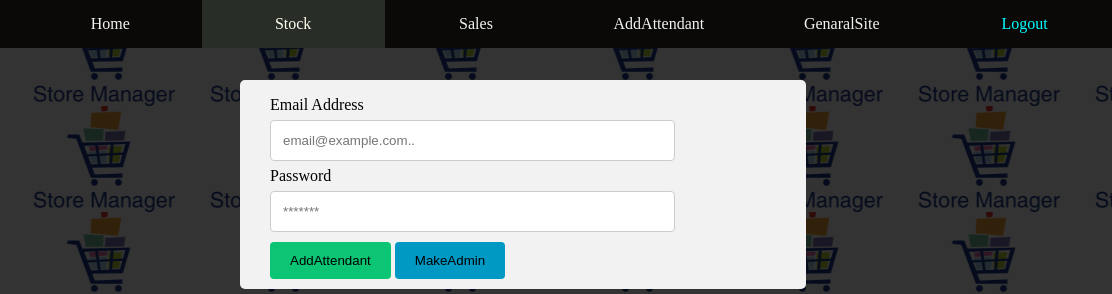
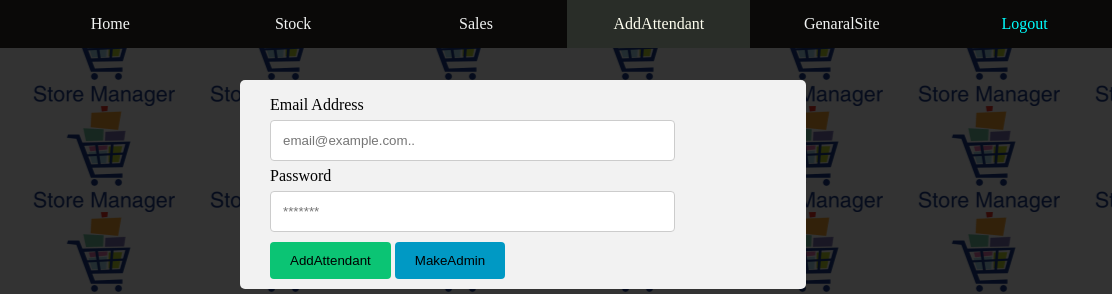
Before and after one commit to jck-bit/store_manager, a plain HTML site: page UI/html/addattendant.html in a window 1280 px wide. Shown: the top 294 px of the page, 168-1280 px from the left. Drawn offline with Linux system fonts and the light colour scheme.

Commit message:
Fix anchor tags

```diff
--- a/UI/html/addattendant.html
+++ b/UI/html/addattendant.html
@@ -15,9 +15,9 @@
                 <img src='../static/images/smlogo.Uy' class="img-responsive" alt="+StoreManager" />
             </li>
             <li><a href="index.html">Home</a></li>
-            <li><a href="stock.html" class="active">Stock</a></li>
+            <li><a href="stock.html" >Stock</a></li>
             <li><a href="#">Sales</a></li>
-            <li><a href="#">AddAttendant</a></li>
+            <li><a href="#" class="active">AddAttendant</a></li>
             <li><a href="products.html">GenaralSite</a></li>
             <li><a href="./login.html" class="login">Logout</a></li>
         </ul>
```
